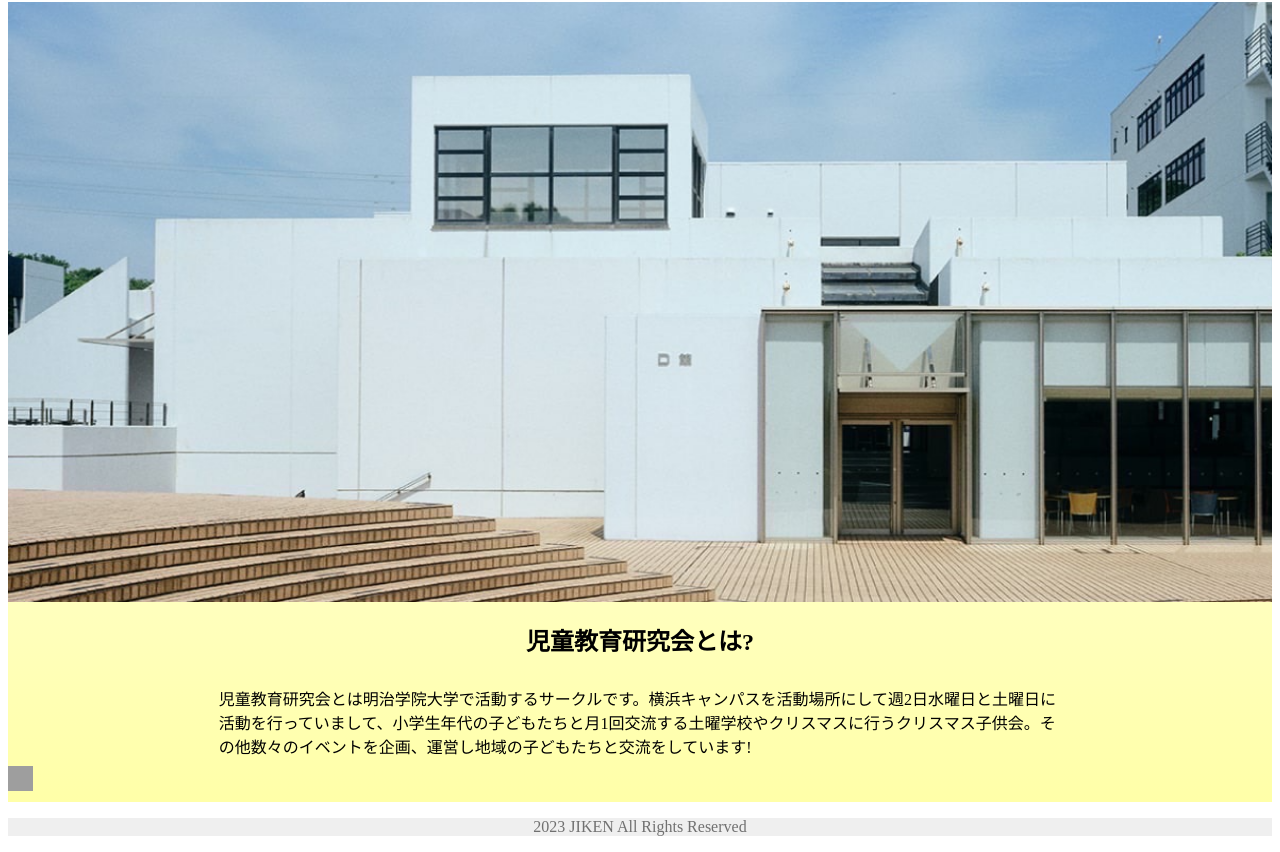
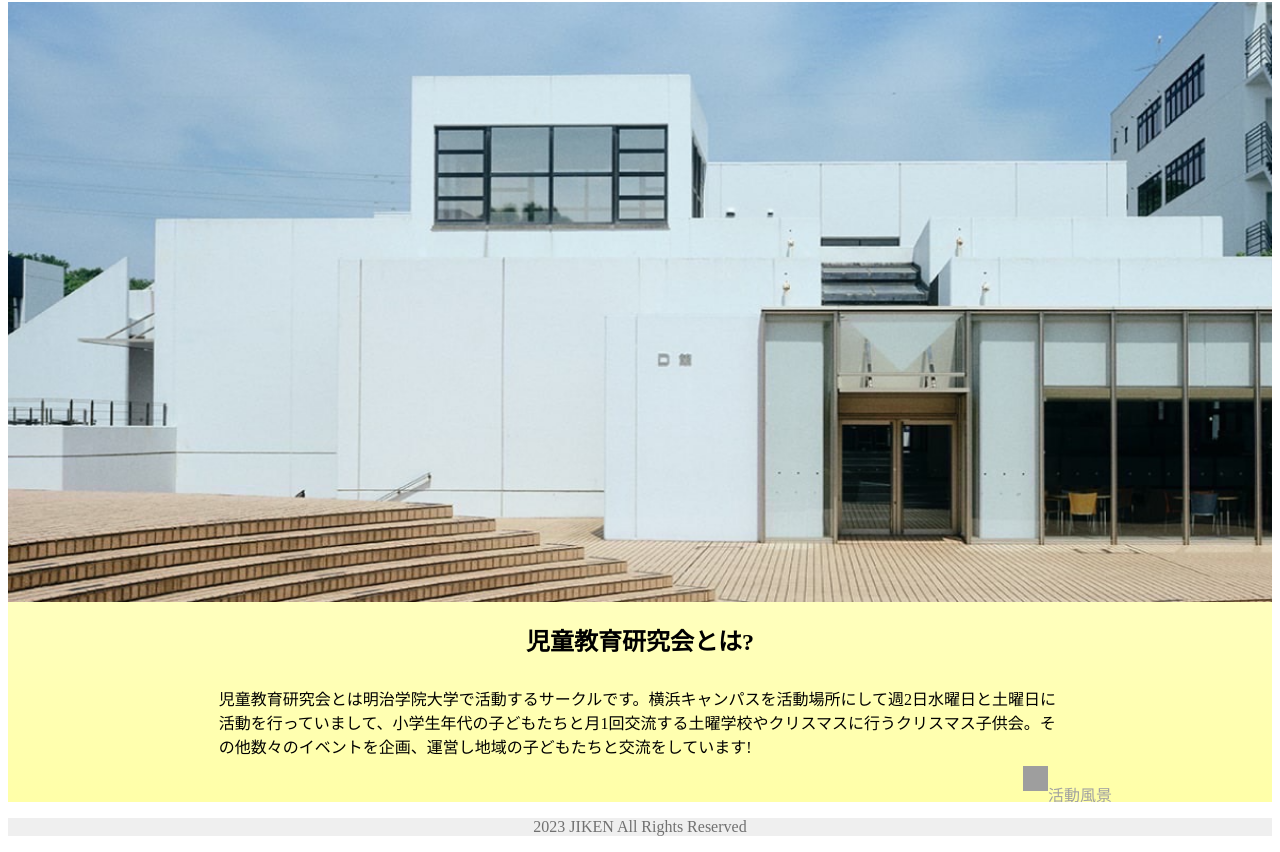
Before and after one commit to Ry-oo/Jiken-log, a Next.js app: page / in a window 1280 px wide. Shown: the part 156-1008 px from the top of the page. Built offline with nearby package versions, Linux system fonts and the light colour scheme; grey boxes are pictures that could not be loaded.

Commit message:
♻️ change css

```diff
--- a/src/components/mainContents.tsx
+++ b/src/components/mainContents.tsx
@@ -17,10 +17,10 @@ export const MainContents: FC = () => {
           児童教育研究会とは明治学院大学で活動するサークルです。横浜キャンパスを活動場所にして週2日水曜日と土曜日に活動を行っていまして、小学生年代の子どもたちと月1回交流する土曜学校やクリスマスに行うクリスマス子供会。その他数々のイベントを企画、運営し地域の子どもたちと交流をしています!
         </p>
       </div>
-      <div className=" flex justify-end mr-10 md:mr-40">
+      <div className={styles.scenery}>
         <Image alt="linkのicon" src="/arrow.png" width="25" height="25" />
         <Link href="/post/active">
-          <p className="text-gray-400">活動風景</p>
+          <p>活動風景</p>
         </Link>
       </div>
 
--- a/src/styles/Home.module.css
+++ b/src/styles/Home.module.css
@@ -22,6 +22,15 @@
   width: calc((100% / 3) * 2);
 }
 
+.scenery {
+  display: flex;
+  justify-content: flex-end;
+  margin-right: 2.5rem;
+}
+.scenery p {
+  color: #a1a1a1;
+}
+
 .snsInfo h2 {
   text-align: center;
   font-size: 1.5rem /* 24px */;
@@ -43,9 +52,12 @@
 .snsImage Link:first-child {
   margin-right: 2.5rem;
 }
-
+@media (width>= 768px) {
+  .scenery {
+    margin-right: 10rem;
+  }
+}
 /* active-tsxのスタイリング */
-
 .active {
   height: 100vh;
   font-size: italic;
@@ -57,7 +69,7 @@
   text-align: center;
 }
 
-@media (max-width: 768px) {
+@media (width < 768px) {
   .active ul {
     display: flex;
     flex-direction: column;
@@ -72,7 +84,7 @@
   }
 }
 
-@media (min-width: 768px) {
+@media (width >= 768px) {
   .active ul {
     display: flex;
     justify-content: space-evenly;
```
